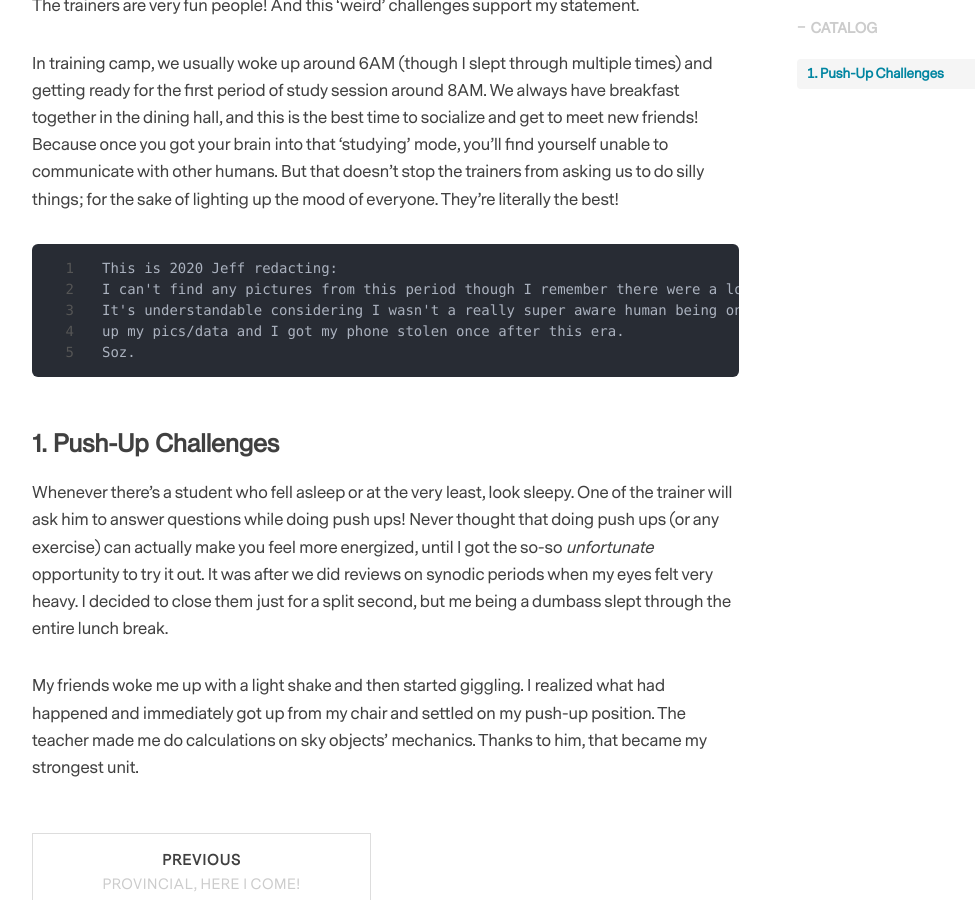
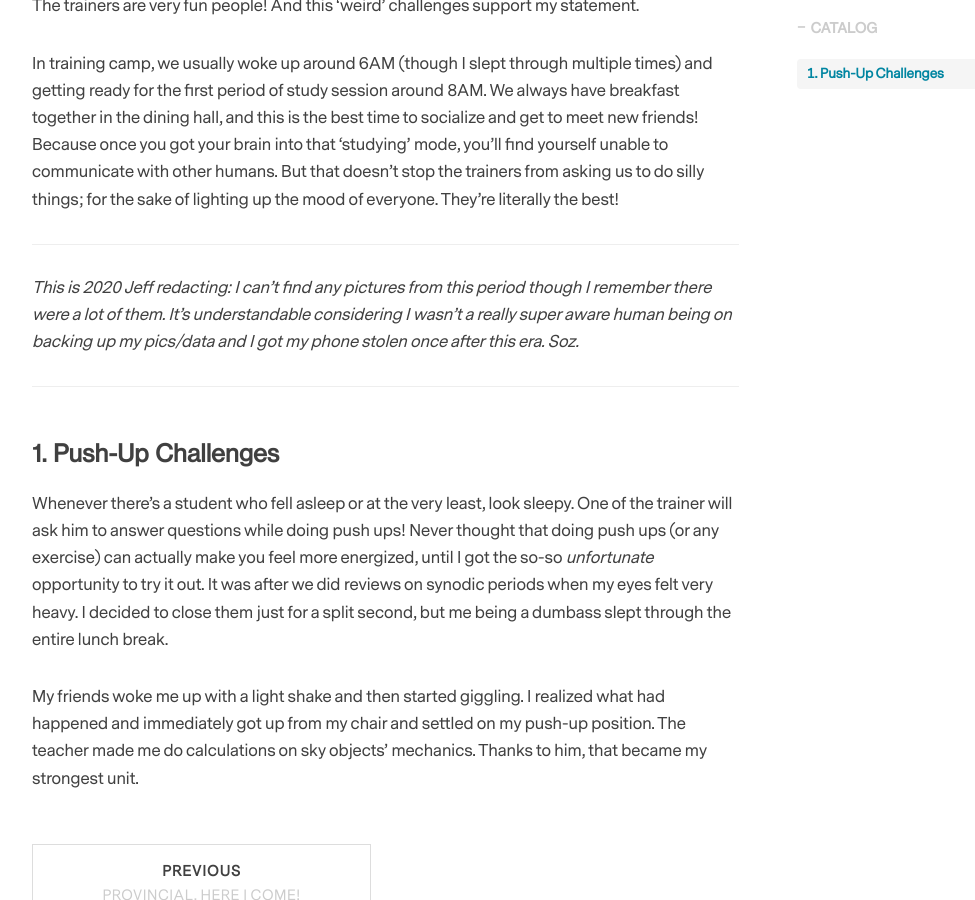
Before and after one commit to maiesey/maiesey.github.io, a Jekyll site: the page built from _posts/2017-03-11-astro-tc.markdown, in a window 1280 px wide and 900 px high, scrolled down 657 px. Shown: the whole window, without its empty margins (233-1208 px from the left). Built offline with Jekyll 4.4.1, drawn with Linux system fonts in a browser that asks for light colours; nearby versions of some CDN libraries; comment, search, counter and statistics services are not loaded.

```diff
--- a/_posts/2017-03-11-astro-tc.markdown
+++ b/_posts/2017-03-11-astro-tc.markdown
@@ -17,12 +17,11 @@ The trainers are very fun people! And this 'weird' challenges support my stateme
 
 In training camp, we usually woke up around 6AM (though I slept through multiple times) and getting ready for the first period of study session around 8AM. We always have breakfast together in the dining hall, and this is the best time to socialize and get to meet new friends! Because once you got your brain into that 'studying' mode, you'll find yourself unable to communicate with other humans. But that doesn't stop the trainers from asking us to do silly things; for the sake of lighting up the mood of everyone. They're literally the best!
 
-    This is 2020 Jeff redacting:
-    I can't find any pictures from this period though I remember there were a lot of them.
-    It's understandable considering I wasn't a really super aware human being on backing
-    up my pics/data and I got my phone stolen once after this era.
-    Soz.
+---
 
+*This is 2020 Jeff redacting: I can't find any pictures from this period though I remember there were a lot of them. It's understandable considering I wasn't a really super aware human being on backing up my pics/data and I got my phone stolen once after this era. Soz.*
+
+---
 ### 1. Push-Up Challenges ###
 Whenever there's a student who fell asleep or at the very least, look sleepy. One of the trainer will ask him to answer questions while doing push ups! Never thought that doing push ups (or any exercise) can actually make you feel more energized, until I got the so-so *unfortunate* opportunity to try it out. It was after we did reviews on synodic periods when my eyes felt very heavy. I decided to close them just for a split second, but me being a dumbass slept through the entire lunch break.
 
```
